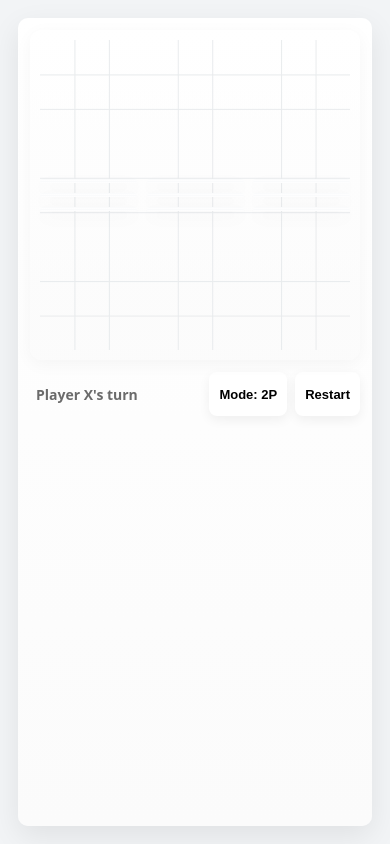
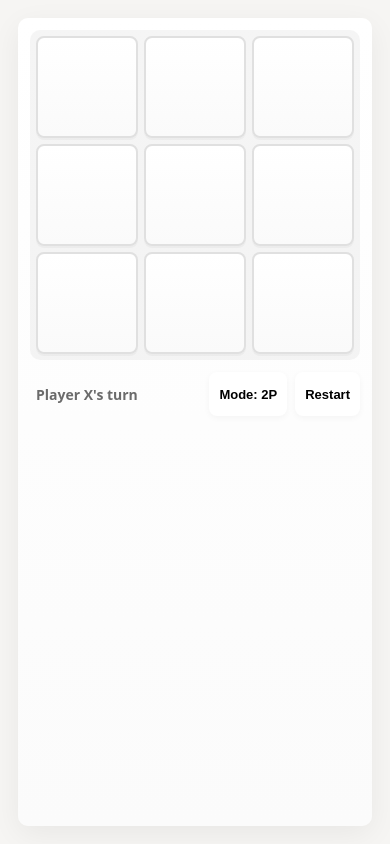
Before and after one commit to websimapi/websim-tic-tac-toe-game, a plain HTML site: page index.html in a window 390 px wide. Drawn offline with Linux system fonts and the light colour scheme.

Commit message:
v3: Fix the game board size so eaxh swaure is swt size and mobile compatible

```diff
--- a/style.css
+++ b/style.css
@@ -1,12 +1,12 @@
 :root{
-  --bg:#f2f4f6;
+  --bg:#f6f5f3;
   --card:#ffffff;
   --accent:#1f8f6b;
   --muted:#6b6b6b;
-  --cell-border:#e6e9eb;
+  --cell-border:#e0e0e0;
   --x-color:#e03e2d;
   --o-color:#1f8f6b;
-  --glass: rgba(0,0,0,0.03);
+  --glass: rgba(0,0,0,0.04);
   font-family: system-ui, -apple-system, "Segoe UI", Roboto, "Helvetica Neue", Arial;
 }
 
@@ -27,7 +27,7 @@ main#app{
   max-width:520px;
   background:linear-gradient(180deg,var(--card),#fbfbfb);
   border-radius:14px;
-  box-shadow:0 10px 30px rgba(18,18,18,0.08);
+  box-shadow:0 8px 30px rgba(18,18,18,0.06);
   padding:18px;
   display:flex;
   flex-direction:column;
@@ -42,71 +42,38 @@ main#app{
   aspect-ratio:1/1;
   display:grid;
   grid-template-columns:repeat(3,1fr);
-  gap:10px;
-  padding:10px;
-  background:linear-gradient(180deg, rgba(255,255,255,0.6), rgba(250,250,250,0.7));
-  border-radius:12px;
+  gap:8px;
+  padding:8px;
+  background:var(--glass);
+  border-radius:10px;
   align-content:center;
   justify-items:stretch;
-  box-shadow: inset 0 1px 0 rgba(255,255,255,0.6), 0 4px 18px rgba(12,12,12,0.04);
-  position:relative;
 }
 
-/* subtle grid separators using pseudo background for a crisper board look */
-#board::before{
-  content:'';
-  position:absolute;
-  inset:10px;
+/* Make each cell a true square so the grid remains stable across sizes */
+.cell{
+  aspect-ratio: 1/1;
+  width:100%;
+  background:linear-gradient(180deg,#fff,#fafafa);
   border-radius:8px;
-  pointer-events:none;
-  background:
-    linear-gradient(to right, var(--cell-border) 1px, transparent 1px) 33.333% 0/33.333% 100%,
-    linear-gradient(to right, var(--cell-border) 1px, transparent 1px) 66.666% 0/33.333% 100%,
-    linear-gradient(to bottom, var(--cell-border) 1px, transparent 1px) 0 33.333%/100% 33.333%,
-    linear-gradient(to bottom, var(--cell-border) 1px, transparent 1px) 0 66.666%/100% 33.333%;
-  opacity:0.9;
-  mix-blend-mode:normal;
-}
-
-.cell{
-  position:relative;
-  background:linear-gradient(180deg,#fff,#f8fafb);
-  border-radius:10px;
   display:flex;
   align-items:center;
   justify-content:center;
   font-size:calc(36px + 2vw);
-  font-weight:800;
+  font-weight:700;
   user-select:none;
   -webkit-touch-callout:none;
   -webkit-user-select:none;
   cursor:pointer;
-  transition: transform 140ms ease, box-shadow 180ms ease, background-color 180ms ease, color 180ms ease;
-  box-shadow: 0 6px 18px rgba(12,12,12,0.05);
-  border:1px solid transparent;
+  box-shadow:0 2px 0 rgba(0,0,0,0.03);
+  border:2px solid var(--cell-border);
   min-width:0;
   min-height:0;
-  will-change:transform;
-  color: rgba(17,17,17,0.85);
 }
 
-/* subtle hover/focus states */
-.cell:hover{
-  transform: translateY(-4px);
-  box-shadow: 0 12px 30px rgba(12,12,12,0.08);
-}
-.cell:active{transform:translateY(-1px)}
-.cell:focus{outline:3px solid rgba(31,143,107,0.12); outline-offset:4px;}
-
-/* Markers */
-.cell.x{color:var(--x-color); text-shadow: 0 1px 0 rgba(255,255,255,0.12);}
-.cell.o{color:var(--o-color);}
-
-/* small accent underline when filled to make the symbol sit */
-.cell .symbol{
-  display:inline-block;
-  transform: translateY(-2px);
-}
+.cell:active{transform:translateY(1px)}
+.cell.x{color:var(--x-color)}
+.cell.o{color:var(--o-color)}
 
 /* Controls */
 .controls{
@@ -135,28 +102,17 @@ main#app{
   padding:10px 12px;
   border-radius:10px;
   background:#fff;
-  box-shadow:0 4px 12px rgba(12,12,12,0.06);
+  box-shadow:0 2px 6px rgba(0,0,0,0.04);
   font-weight:700;
   font-size:13px;
   min-width:44px;
   min-height:44px;
-  cursor:pointer;
-  transition: transform 120ms ease, box-shadow 140ms ease;
 }
-.btn:active{transform:translateY(1px)}
-.btn:focus{outline:2px solid rgba(31,143,107,0.12)}
 .btn.primary{
   background:var(--accent);
   color:white;
 }
-
-/* Win highlight override (JS applies larger green glow via inline style) */
-.cell.win{
-  background: linear-gradient(180deg,#f3fff6,#e9fff0);
-  box-shadow: 0 18px 40px rgba(31,143,107,0.12);
-  transform: translateY(-2px) scale(1.02);
-}
-
+.btn:active{transform:translateY(1px)}
 /* Overlay sheet for results */
 .overlay{
   position:absolute;
@@ -192,4 +148,6 @@ main#app{
   main#app{padding:12px;border-radius:10px}
   .cell{font-size:9vw;border-radius:8px}
   .btn{padding:10px 10px;border-radius:8px}
+  /* reduce board padding/gap slightly on small screens so cells stay large enough */
+  #board{gap:6px;padding:6px}
 }
```
